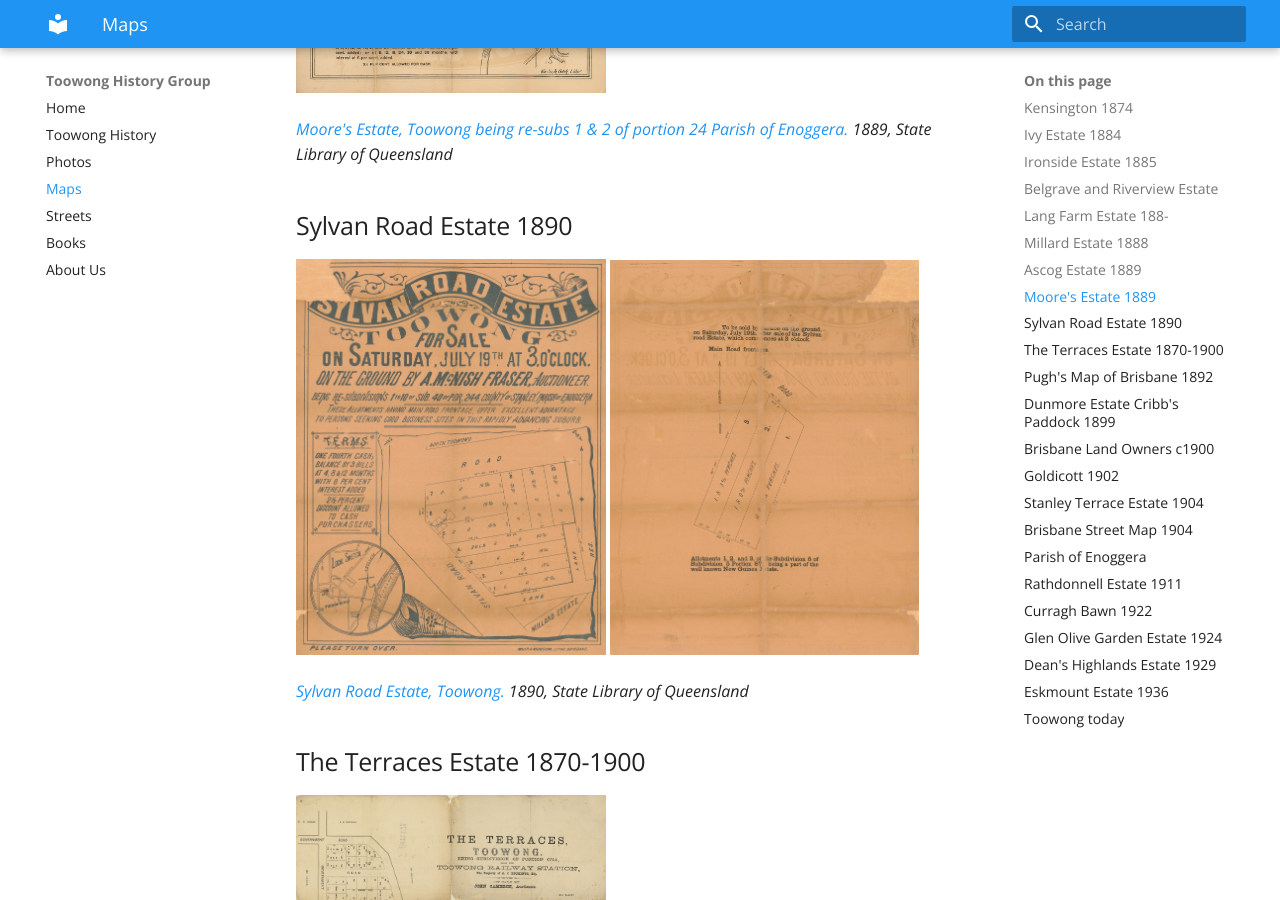
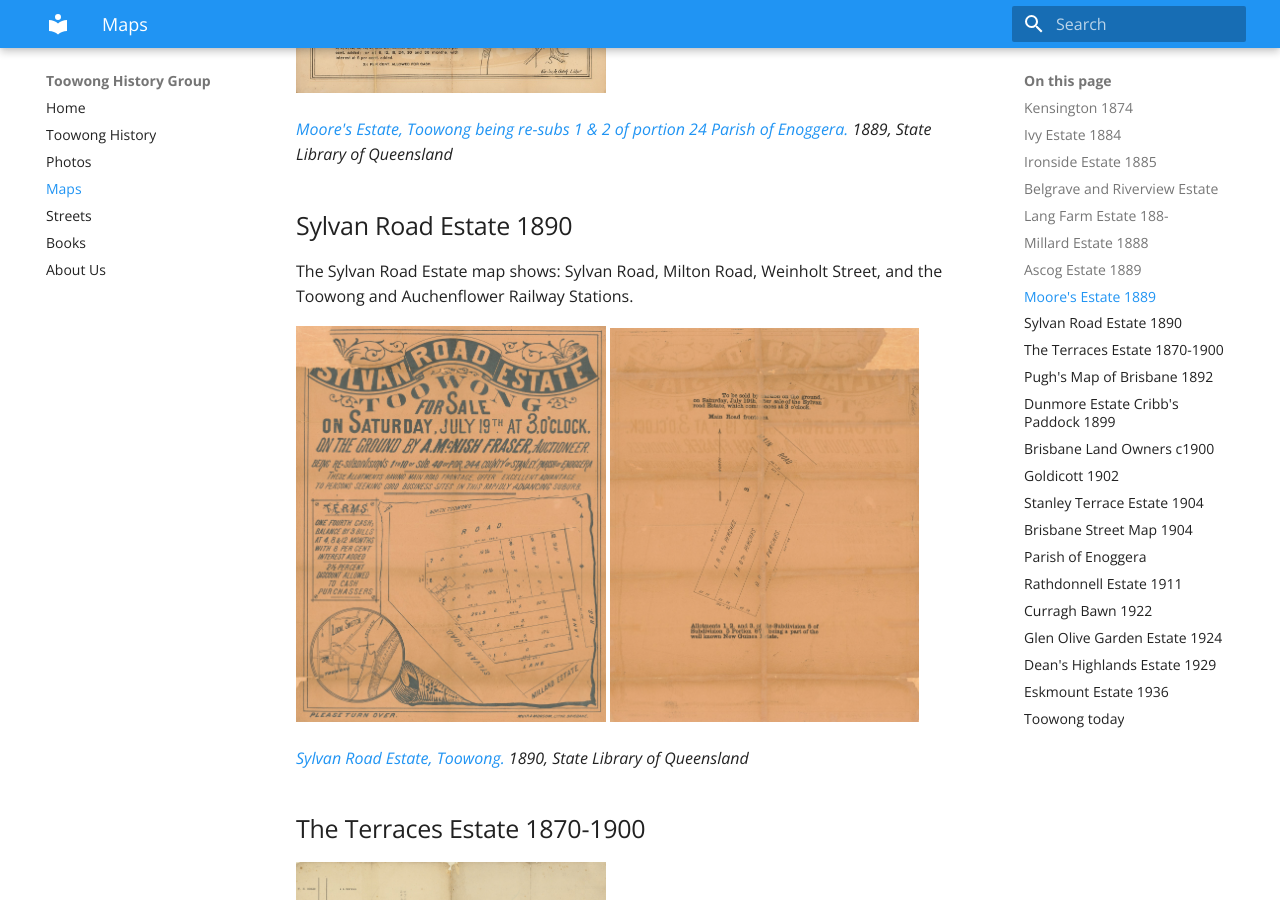
Before and after one commit to earth2gonzo/earth2gonzo.github.io, an MkDocs documentation site: the page built from docs/maps.md, in a window 1280 px wide and 900 px high, scrolled down 5176 px. Built offline with MkDocs 1.6.1 and Material for MkDocs 9.7.7, drawn with Linux system fonts in a browser that asks for light colours; some of the changed text lies outside the part shown.

Commit message:
Update maps.md

```diff
--- a/docs/maps.md
+++ b/docs/maps.md
@@ -72,6 +72,8 @@
 
 ## Sylvan Road Estate 1890
 
+The Sylvan Road Estate map shows: Sylvan Road, Milton Road, Weinholt Street, and the Toowong and Auchenflower Railway Stations.
+
 ![Sylvan Road Estate, Toowong](assets/maps/sylvan-road-estate-front.jpg){ width="45%" } ![Sylvan Road Estate, Toowong](assets/maps/sylvan-road-estate-back.jpg){ width="45%" }
 
 *[Sylvan Road Estate, Toowong.](http://onesearch.slq.qld.gov.au/permalink/f/1upgmng/slq_alma21198544550002061) 1890, State Library of Queensland*
@@ -140,6 +142,8 @@
 
 ## Curragh Bawn 1922
 
+The Curragh Bawn map shows: Sylvan Road, River Road, Bennett Street, Theresa Street, Landsbourough Terrace, and the Toowong Railway Station.
+
 ![Curragh Bawn, Toowong.](assets/maps/curragh-bawn-1922.jpg){ width="45%" }
 
 *[Curragh Bawn, Toowong.](http://onesearch.slq.qld.gov.au/permalink/f/1upgmng/slq_alma21190066110002061) 1922, State Library of Queensland*
```
